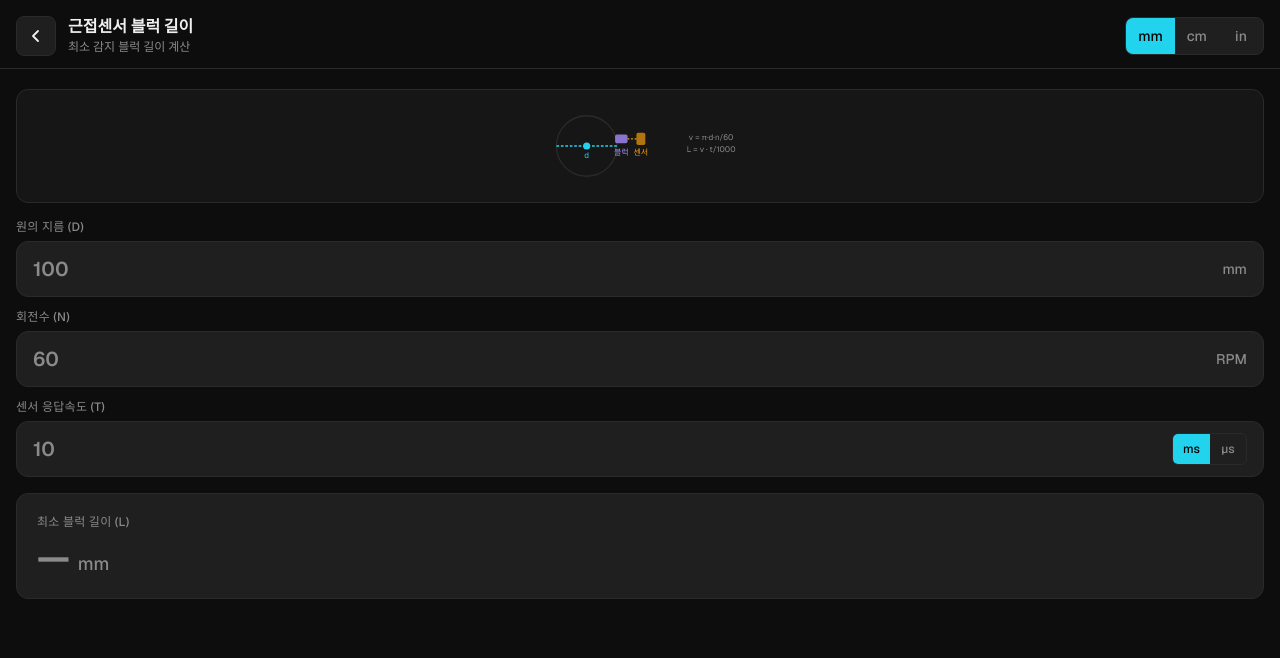
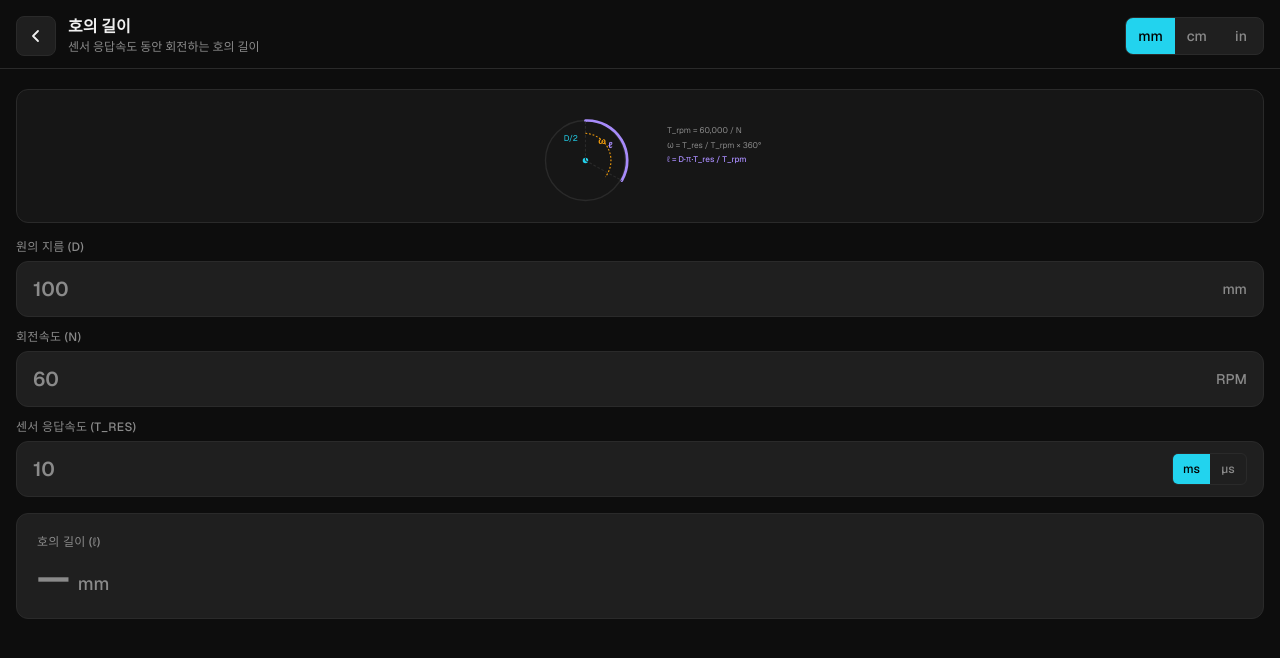
Before and after one commit to mongsil95/ys-tool, a Next.js app: page /calculators/proximity-sensor in a window 1280 px wide. Shown: the top 658 px of the page. Built offline with nearby package versions, Linux system fonts and the light colour scheme.

Commit message:
update: 2026-04-09 21:10

```diff
--- a/src/app/calculators/proximity-sensor/page.tsx
+++ b/src/app/calculators/proximity-sensor/page.tsx
@@ -5,7 +5,7 @@ import CalculatorLayout from "@/components/CalculatorLayout";
 import NumericInput from "@/components/NumericInput";
 import AnimatedResult from "@/components/AnimatedResult";
 import { type LengthUnit, toMm, fromMm, unitLabel } from "@/lib/units";
-import { calcProxSensorBlock } from "@/lib/calculators/proximity-sensor";
+import { calcProxSensor } from "@/lib/calculators/proximity-sensor";
 
 type TimeUnit = "ms" | "µs";
 
@@ -25,33 +25,25 @@ export default function ProximitySensorPage() {
   const [responseTime, setResponseTime] = useState("");
   const [timeUnit, setTimeUnit] = useState<TimeUnit>("ms");
 
-  const resultMm = useMemo(() => {
+  const result = useMemo(() => {
     const d = parseFloat(diameter);
     const n = parseFloat(rpm);
     const t = parseFloat(responseTime);
     if (isNaN(d) || isNaN(n) || isNaN(t)) return null;
     const dMm = toMm(d, unit);
     const tMs = toMs(t, timeUnit);
-    return calcProxSensorBlock(dMm, n, tMs);
+    return calcProxSensor(dMm, n, tMs);
   }, [diameter, rpm, responseTime, unit, timeUnit]);
 
-  const resultInUnit = useMemo(
-    () => (resultMm !== null ? fromMm(resultMm, unit) : null),
-    [resultMm, unit]
+  const arcLengthInUnit = useMemo(
+    () => (result !== null ? fromMm(result.arcLength, unit) : null),
+    [result, unit]
   );
-
-  const surfaceSpeedMmS = useMemo(() => {
-    const d = parseFloat(diameter);
-    const n = parseFloat(rpm);
-    if (isNaN(d) || isNaN(n) || d <= 0 || n <= 0) return null;
-    const dMm = toMm(d, unit);
-    return (Math.PI * dMm * n) / 60;
-  }, [diameter, rpm, unit]);
 
   return (
     <CalculatorLayout
-      title="근접센서 블럭 길이"
-      description="최소 감지 블럭 길이 계산"
+      title="호의 길이"
+      description="센서 응답속도 동안 회전하는 호의 길이"
       unit={unit}
       onUnitChange={setUnit}
     >
@@ -60,39 +52,49 @@ export default function ProximitySensorPage() {
         className="rounded-xl p-4"
         style={{ background: "var(--surface)", border: "1px solid var(--border)" }}
       >
-        <svg viewBox="0 0 280 90" className="w-full" style={{ maxHeight: "80px" }}>
-          <circle cx="80" cy="45" r="34" fill="none" stroke="#2a2a2a" strokeWidth="1.5" />
-          <circle cx="80" cy="45" r="4" fill="#22d3ee" />
-          <line x1="46" y1="45" x2="114" y2="45" stroke="#22d3ee" strokeWidth="1.5" strokeDasharray="3,2" />
-          <text x="80" y="58" textAnchor="middle" fill="#22d3ee" fontSize="9">d</text>
-          <rect x="112" y="32" width="14" height="10" rx="2" fill="#a78bfa" opacity="0.8" />
-          <rect x="136" y="30" width="10" height="14" rx="2" fill="#f59e0b" opacity="0.7" />
-          <line x1="126" y1="37" x2="136" y2="37" stroke="#f59e0b" strokeWidth="1.2" strokeDasharray="2,2" />
-          <text x="119" y="55" textAnchor="middle" fill="#a78bfa" fontSize="9">블럭</text>
-          <text x="141" y="55" textAnchor="middle" fill="#f59e0b" fontSize="9">센서</text>
-          <text x="220" y="38" textAnchor="middle" fill="#8a8a8a" fontSize="9">v = π·d·n/60</text>
-          <text x="220" y="52" textAnchor="middle" fill="#8a8a8a" fontSize="9">L = v · t/1000</text>
+        <svg viewBox="0 0 280 110" className="w-full" style={{ maxHeight: "100px" }}>
+          {/* Circle */}
+          <circle cx="80" cy="60" r="44" fill="none" stroke="#2a2a2a" strokeWidth="1.5" />
+          <circle cx="80" cy="60" r="3" fill="#22d3ee" />
+          {/* Arc highlight — top-right portion */}
+          <path
+            d="M 80,16 A 44,44 0 0,1 120,82"
+            fill="none" stroke="#a78bfa" strokeWidth="3" strokeLinecap="round"
+          />
+          {/* Radii */}
+          <line x1="80" y1="60" x2="80" y2="16" stroke="#2a2a2a" strokeWidth="1.2" strokeDasharray="3,2" />
+          <line x1="80" y1="60" x2="120" y2="82" stroke="#2a2a2a" strokeWidth="1.2" strokeDasharray="3,2" />
+          {/* ω arc indicator */}
+          <path d="M 80,30 A 30,30 0 0,1 102,78" fill="none" stroke="#f59e0b" strokeWidth="1.2" strokeDasharray="2,2" />
+          {/* Labels */}
+          <text x="56" y="38" fill="#22d3ee" fontSize="9">D/2</text>
+          <text x="94" y="42" fill="#f59e0b" fontSize="10" fontWeight="600">ω</text>
+          <text x="105" y="46" fill="#a78bfa" fontSize="10" fontWeight="600">ℓ</text>
+          {/* Formulas */}
+          <text x="170" y="30" fill="#8a8a8a" fontSize="9">T_rpm = 60,000 / N</text>
+          <text x="170" y="46" fill="#8a8a8a" fontSize="9">ω = T_res / T_rpm × 360°</text>
+          <text x="170" y="62" fill="#a78bfa" fontSize="9" fontWeight="500">ℓ = D·π·T_res / T_rpm</text>
         </svg>
       </div>
 
       {/* Inputs */}
       <div className="flex flex-col gap-3">
         <NumericInput
-          label="원의 지름 (d)"
+          label="원의 지름 (D)"
           unit={unitLabel(unit)}
           value={diameter}
           onChange={setDiameter}
           placeholder="100"
         />
         <NumericInput
-          label="회전수 (n)"
+          label="회전속도 (N)"
           unit="RPM"
           value={rpm}
           onChange={setRpm}
           placeholder="60"
         />
         <NumericInput
-          label="센서 응답속도 (t)"
+          label="센서 응답속도 (T_res)"
           unit={timeUnit}
           value={responseTime}
           onChange={setResponseTime}
@@ -104,21 +106,33 @@ export default function ProximitySensorPage() {
 
       {/* Result */}
       <AnimatedResult
-        label="최소 블럭 길이 (L)"
-        value={resultInUnit}
+        label="호의 길이 (ℓ)"
+        value={arcLengthInUnit}
         unit={unitLabel(unit)}
         decimals={3}
       />
 
-      {surfaceSpeedMmS !== null && (
+      {/* 중간값 */}
+      {result !== null && (
+        <div className="flex flex-col gap-2">
           <div
             className="rounded-lg px-4 py-3 flex justify-between items-center"
             style={{ background: "var(--surface-2)", border: "1px solid var(--border)" }}
           >
-          <span className="text-xs text-[var(--text-secondary)]">표면 속도</span>
+            <span className="text-xs text-[var(--text-secondary)]">1회전 시간 (T_rpm)</span>
             <span className="text-sm font-semibold tabular-nums" style={{ color: "var(--text-primary)" }}>
-            {surfaceSpeedMmS.toFixed(1)} mm/s
+              {result.tRpm.toFixed(3)} ms
             </span>
+          </div>
+          <div
+            className="rounded-lg px-4 py-3 flex justify-between items-center"
+            style={{ background: "var(--surface-2)", border: "1px solid var(--border)" }}
+          >
+            <span className="text-xs text-[var(--text-secondary)]">회전 각도 (ω)</span>
+            <span className="text-sm font-semibold tabular-nums" style={{ color: "var(--text-primary)" }}>
+              {result.omega.toFixed(4)} °
+            </span>
+          </div>
         </div>
       )}
     </CalculatorLayout>
--- a/src/app/page.tsx
+++ b/src/app/page.tsx
@@ -17,8 +17,8 @@ const calculators = [
   },
   {
     href: "/calculators/proximity-sensor",
-    title: "근접센서 블럭 길이",
-    description: "지름, 회전수, 응답속도로 최소 블럭 길이 계산",
+    title: "호의 길이",
+    description: "지름, 회전수, 응답속도로 센서 감지 호의 길이 계산",
     icon: (
       <svg viewBox="0 0 40 40" fill="none" className="w-10 h-10">
         <circle cx="17" cy="22" r="12" stroke="#22d3ee" strokeWidth="1.5" />
--- a/src/lib/calculators/proximity-sensor.ts
+++ b/src/lib/calculators/proximity-sensor.ts
@@ -1,19 +1,29 @@
 /**
- * 근접센서 블럭 최소 길이 계산
+ * 근접센서 응답속도로 호의 길이 계산
  *
- * d     = 원의 지름 (mm)
- * rpm   = 기계 회전수 (rev/min)
- * t_ms  = 근접센서 응답속도 (ms)
+ * N      = 회전속도 (rpm)
+ * D      = 원의 지름 (mm)
+ * T_res  = 센서 응답속도 (ms)
  *
- * 표면 속도 v = π × d × rpm / 60   (mm/s)
- * 최소 블럭 길이 L = v × (t_ms / 1000)
- *                  = π × d × rpm × t_ms / 60_000   (mm)
+ * T_rpm = 60,000 / N          (ms, 1회전에 걸리는 시간)
+ * ω     = T_res / T_rpm × 360 (°, 응답시간 동안 회전한 각도)
+ * ℓ     = D · π · T_res / T_rpm
+ *       = D · π · N · T_res / 60,000  (mm)
  */
-export function calcProxSensorBlock(
+export interface ProxSensorResult {
+  arcLength: number;   // mm
+  tRpm: number;        // ms, 1회전 시간
+  omega: number;       // °, 응답시간 동안 회전 각도
+}
+
+export function calcProxSensor(
   diameterMm: number,
   rpm: number,
   responseMs: number
-): number | null {
+): ProxSensorResult | null {
   if (diameterMm <= 0 || rpm <= 0 || responseMs <= 0) return null;
-  return (Math.PI * diameterMm * rpm * responseMs) / 60_000;
+  const tRpm = 60_000 / rpm;
+  const omega = (responseMs / tRpm) * 360;
+  const arcLength = (diameterMm * Math.PI * responseMs) / tRpm;
+  return { arcLength, tRpm, omega };
 }
```
Lines whose indentation alone changed are shown as unchanged.
